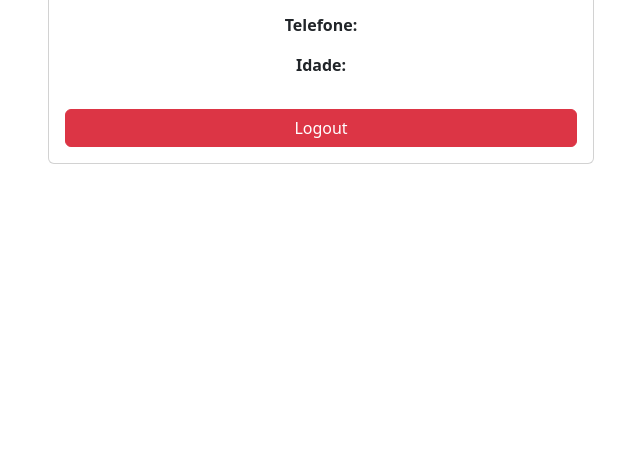
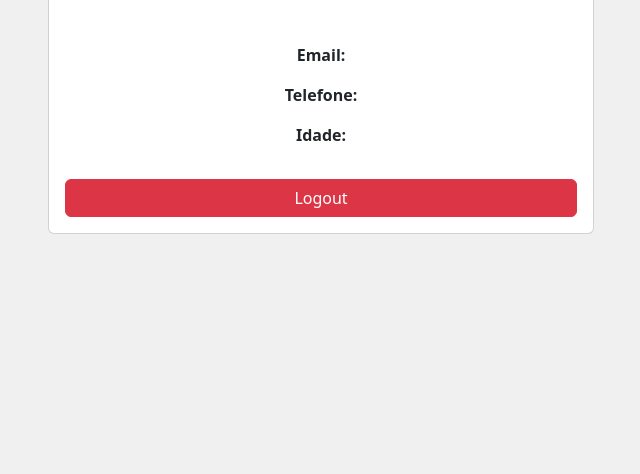
Before and after one commit to fslive-04/projetoLogin, a plain HTML site: page index.html in a window 1280 px wide. Shown: the part 326-800 px from the top of the page, without its empty margins (319-959 px from the left). Drawn offline with nearby package versions, Linux system fonts and the light colour scheme.

Commit message:
alteracao css e toggle

```diff
--- /dev/null
+++ b/app.js
@@ -0,0 +1,7 @@
+
+function toggleLoginform(show){
+    document.getElementById('login-form').style.display = show ? 'block' : 'none';
+    document.getElementById('user-card').style.display = show ? 'none' : 'block';
+}
+
+toggleLoginform(false)
--- a/index.html
+++ b/index.html
@@ -5,6 +5,7 @@
     <meta name="viewport" content="width=device-width, initial-scale=1.0">
     <title>Login API Example</title>
     <link href="https://cdn.jsdelivr.net/npm/bootstrap@5.3.0-alpha3/dist/css/bootstrap.min.css" rel="stylesheet">
+    <link rel="stylesheet" href="style.css">
 </head>
 <body>
     <div class="container">
@@ -56,5 +57,6 @@
     </div>
 
     <script src="https://cdn.jsdelivr.net/npm/bootstrap@5.3.0-alpha3/dist/js/bootstrap.bundle.min.js"></script>
+    <script src="app.js"></script>
 </body>
 </html>
--- /dev/null
+++ b/style.css
@@ -0,0 +1,7 @@
+body {
+    display: flex;
+    justify-content: center;
+    align-items: center;
+    height: 100vh;
+    background-color: #f0f0f0;
+}
```
